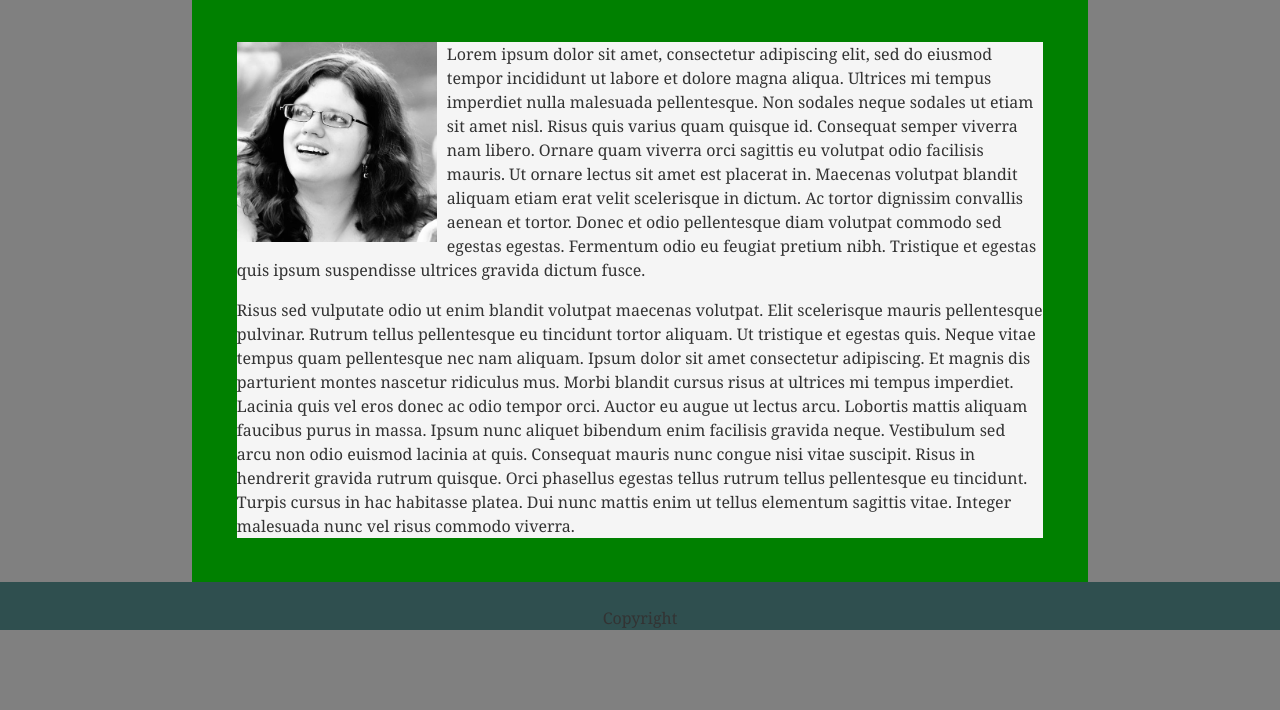
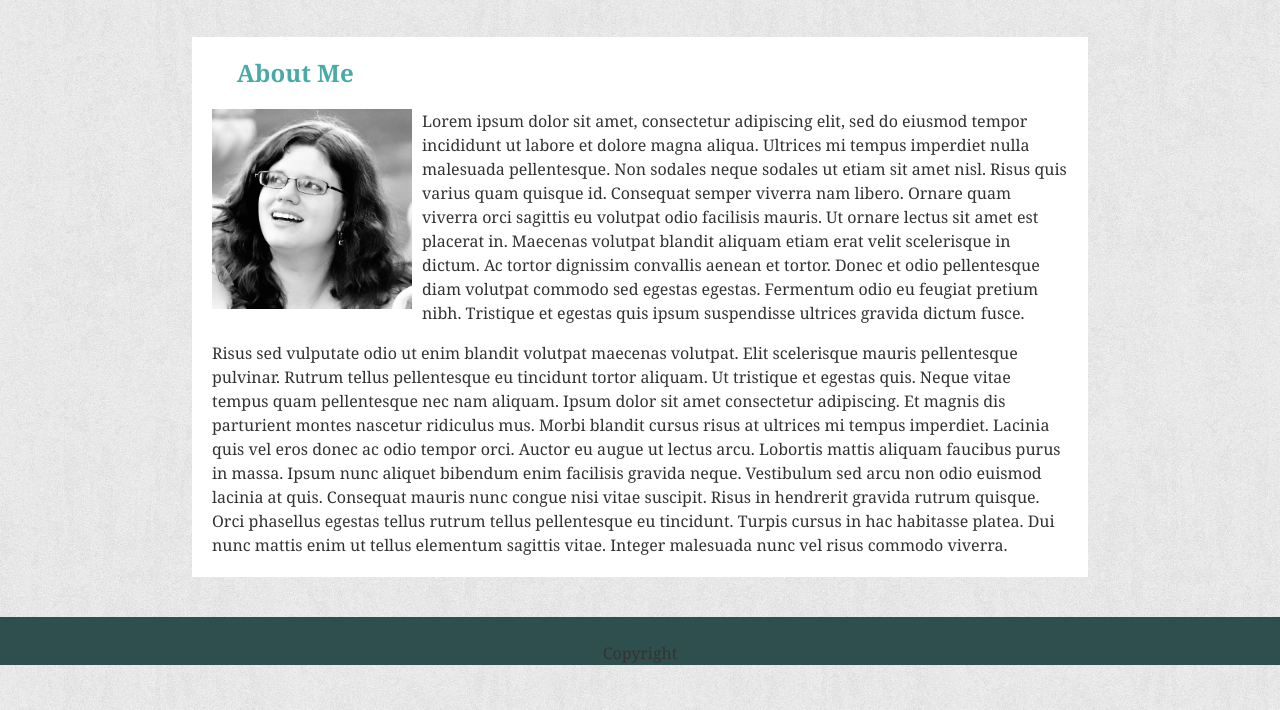
Before and after one commit to MelEKn/Basic-Portfolio, a plain HTML site: page index.html in a window 1280 px wide. Shown: the part 90-800 px from the top of the page. Drawn offline with Linux system fonts and the light colour scheme.

Commit message:
Added background pattern

```diff
--- a/assets/css/style.css
+++ b/assets/css/style.css
@@ -7,7 +7,8 @@ body{
     font-family: Georgia,"Times New Roman",Times,serif;
     color: #333333;
     line-height: 150%;
-    background-color: gray;
+    /* background-color: gray;  */
+    background-image: url(../images/soft_wallpaper.png)
 }
 
 header{
@@ -57,13 +58,17 @@ h2{
     font-size: 24px;
 }
 
+#about-me-headline{
 
+    margin-left: 5%;
+    font-size: 24px;
+    color: #4aaaa5;
+}
 
 #about-me{
     /* padding-top: 20px; */
     /* float: left; */
-    margin: 5%;
-    background-color: whitesmoke;
+    margin: 20px;
 }
 
 
@@ -85,11 +90,11 @@ a{
 .container{
 
     clear: both;
-    margin: 0 auto;
+    margin: 40px;
 
     margin-left: 15%;
     margin-right: 15%;
-    background-color: green;
+    background-color: white;
     overflow: auto;
 
     /* background-color: gray; */
--- a/index.html
+++ b/index.html
@@ -20,7 +20,10 @@
     <div class="container">
 
 
+        <h3 id="about-me-headline">About Me</h3>
+
         <section id="about-me">
+
 
             <!-- Image -->
             <img src="assets/images/PictureOfMel.jpg" id="bio-image" />
```
Also changed, not shown: assets/images/soft_wallpaper.png (added).
